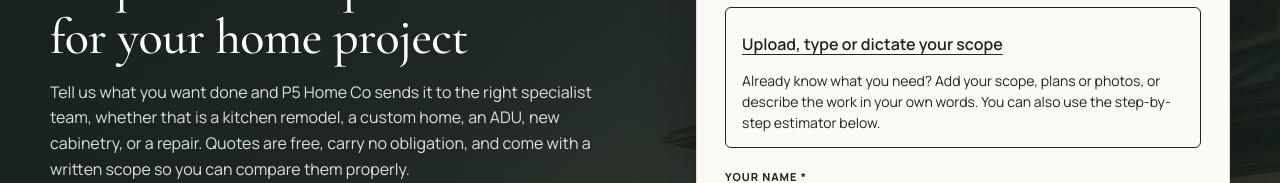
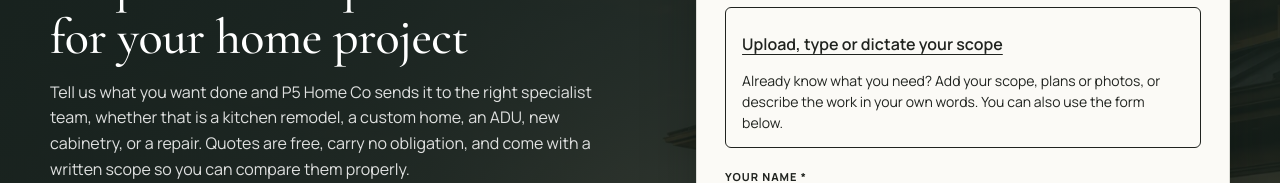
Before and after one commit to webiq1206/p5-home-co, a Next.js app: page /quote in a window 1280 px wide. Shown: the part 203-386 px from the top of the page. Built offline with nearby package versions, Linux system fonts and the light colour scheme.

Commit message:
Describe the parent quote form accurately

```diff
--- a/components/ScopeEstimateOption.tsx
+++ b/components/ScopeEstimateOption.tsx
@@ -1,6 +1,6 @@
 export function ScopeEstimateOption() {
   return <div data-scope-estimate-option style={{margin:"12px 0 20px",padding:"14px 16px",border:"1px solid currentColor",borderRadius:6}}>
     <a href="/estimate/scope" style={{display:"inline-flex",alignItems:"center",minHeight:44,color:"inherit",fontWeight:600,textDecoration:"underline",textUnderlineOffset:4}}>Upload, type or dictate your scope</a>
-    <p style={{margin:"4px 0 0",fontSize:14,lineHeight:1.5}}>Already know what you need? Add your scope, plans or photos, or describe the work in your own words. You can also use the step-by-step estimator below.</p>
+    <p style={{margin:"4px 0 0",fontSize:14,lineHeight:1.5}}>Already know what you need? Add your scope, plans or photos, or describe the work in your own words. You can also use the form below.</p>
   </div>;
 }
```
